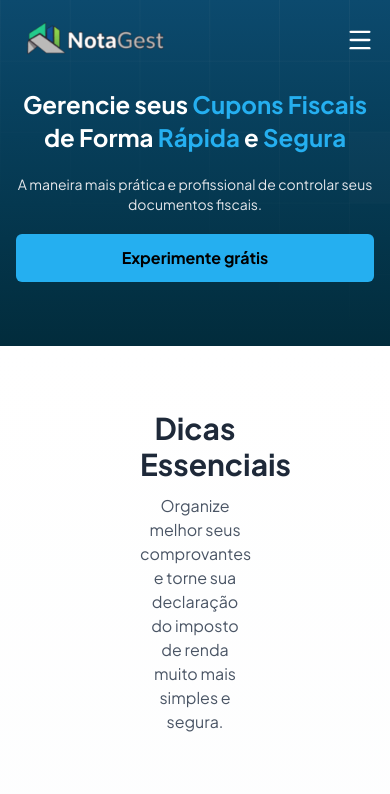
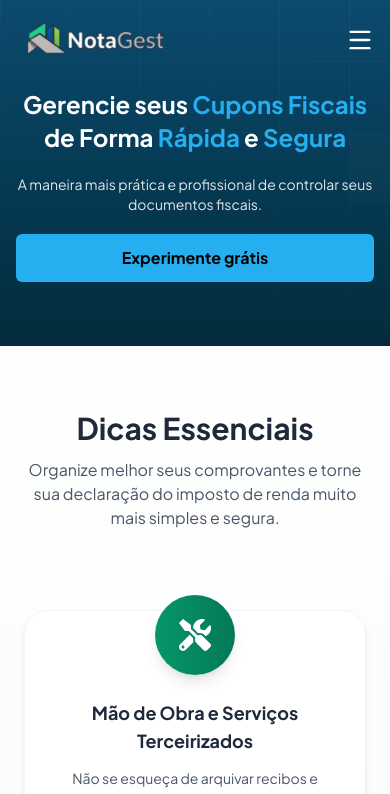
Before and after one commit to biancabenatti/NotaGest_Front_v1.4.0, a Next.js app: page / in a window 390 px wide. Shown: the top 794 px of the page. Built offline with nearby package versions, Linux system fonts and the light colour scheme.

Commit message:
Responsividade Tips

```diff
--- a/components/Tips/Tips.tsx
+++ b/components/Tips/Tips.tsx
@@ -1,6 +1,6 @@
 import React, { useEffect } from "react";
 import AOS from "aos";
-import { FaArrowRight } from "react-icons/fa"
+import { FaArrowRight } from "react-icons/fa";
 import "aos/dist/aos.css";
 import {
   FaTools,
@@ -21,14 +21,14 @@ const Tips = () => {
       title: "Simplifique a Declaração do Imposto de Renda",
       description:
         "Ao manter todos os comprovantes organizados, a declaração do Imposto de Renda se torna mais simples e eficiente.",
-      link: "https://einvestidor.estadao.com.br/educacao-financeira/imposto-de-renda-2024-documentos-necessarios-declaracao/?gad_source=1&gclid=CjwKCAiArva5BhBiEiwA-oTnXaw1HCZzW4_UEtYGdRWO9UvKJht0ROzk_3j8rpWCLtAsUbIwnS88aBoCASsQAvD_BwE",
+      link: "https://einvestidor.estadao.com.br/educacao-financeira/imposto-de-renda-2024-documentos-necessarios-declaracao/",
       icon: <FaFileInvoiceDollar />,
     },
     {
       title: "Saiba Quais Documentos São Obrigatórios",
       description:
         "Não sabe quais documentos guardar? Tenha em mãos tudo o que for necessário para comprovar seus gastos na construção do imóvel.",
-      link: "https://investnews.com.br/guias/imposto-de-renda-o-que-e/?gad_source=1&gclid=CjwKCAiArva5BhBiEiwA-oTnXTgQC0AGuFupWGcwiEwil6QyQKcipzBeSkPQhv27iyT5rWpearIFVxoCBVsQAvD_BwE",
+      link: "https://investnews.com.br/guias/imposto-de-renda-o-que-e/",
       icon: <FaClipboardList />,
     },
   ];
@@ -40,8 +40,13 @@ const Tips = () => {
   return (
     <section
       id="tips"
-      className="py-16 px-35 bg-gradient-to-b from-white via-gray-50 to-white">
-      <div className="max-w-6xl mx-auto text-center mb-28">
+      className="
+        py-16
+        px-6 sm:px-10 md:px-20 lg:px-32
+        bg-gradient-to-b from-white via-gray-50 to-white
+      "
+    >
+      <div className="max-w-6xl mx-auto text-center mb-20">
         <h2 className="text-3xl md:text-4xl font-extrabold text-gray-800">
           Dicas Essenciais
         </h2>
@@ -50,29 +55,40 @@ const Tips = () => {
           renda muito mais simples e segura.
         </p>
       </div>
+
       <div
-        className="grid grid-cols-1 md:grid-cols-3 gap-8"
+        className="grid grid-cols-1 sm:grid-cols-2 md:grid-cols-3 gap-8"
         data-aos="fade-up"
         data-aos-duration="1000"
       >
         {tipsData.map((tip, index) => (
           <div
             key={index}
-            className="bg-white rounded-3xl shadow-md hover:shadow-xl transition-all duration-300 p-8 flex flex-col items-center text-center border border-gray-100 relative"
+            className="
+              bg-white rounded-3xl shadow-md hover:shadow-xl
+              transition-all duration-300 p-8
+              flex flex-col items-center text-center
+              border border-gray-100 relative
+            "
           >
-            {/* Ícone dentro de um círculo com gradiente puxado para cima */}
-            <div className="bg-gradient-to-r from-[#059669] to-[#047857] rounded-full w-20 h-20 flex items-center justify-center mb-6 shadow-lg -mt-17">
+            {/* Ícone */}
+            <div className="
+              bg-gradient-to-r from-[#059669] to-[#047857]
+              rounded-full w-20 h-20
+              flex items-center justify-center
+              mb-6 shadow-lg
+              -mt-12
+            ">
               {React.cloneElement(tip.icon, {
                 size: 32,
                 className: "text-white",
               })}
             </div>
 
-            {/* Conteúdo do card */}
+            {/* Conteúdo */}
             <div className="flex flex-col flex-1 justify-between items-center w-full">
-              {/* Título e descrição */}
               <div className="w-full">
-                <h3 className="text-xl md:text-2xl font-semibold text-gray-800 mb-3">
+                <h3 className="text-lg md:text-xl font-semibold text-gray-800 mb-3">
                   {tip.title}
                 </h3>
                 <p className="text-gray-600 text-sm md:text-base leading-relaxed mb-6">
@@ -80,12 +96,16 @@ const Tips = () => {
                 </p>
               </div>
 
-              {/* Botão "Saiba Mais" como link centralizado */}
+              {/* Link */}
               <a
                 href={tip.link}
                 target="_blank"
                 rel="noopener noreferrer"
-                className="inline-flex items-center text-[#059669] font-medium text-sm md:text-base hover:underline"
+                className="
+                  inline-flex items-center
+                  text-[#059669] font-medium
+                  text-sm md:text-base hover:underline
+                "
               >
                 Saiba Mais <FaArrowRight className="ml-2" />
               </a>
```
